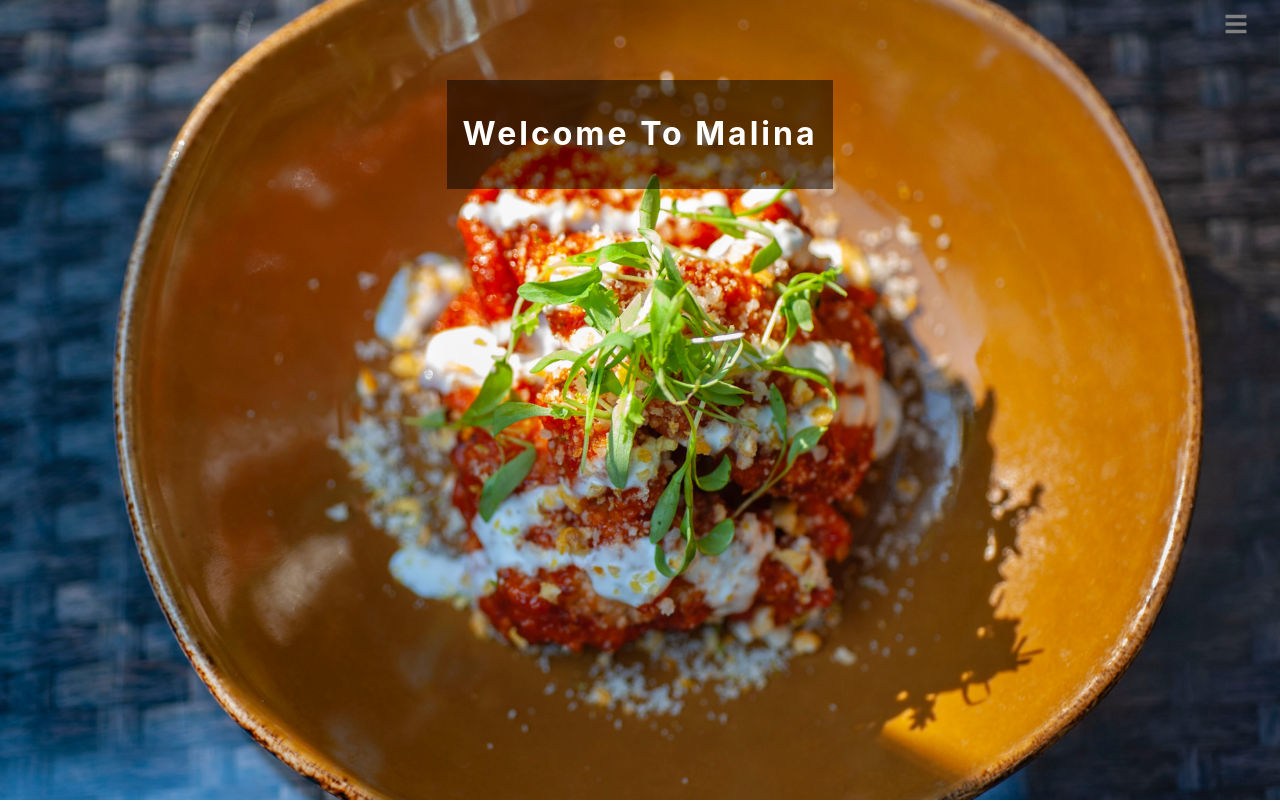
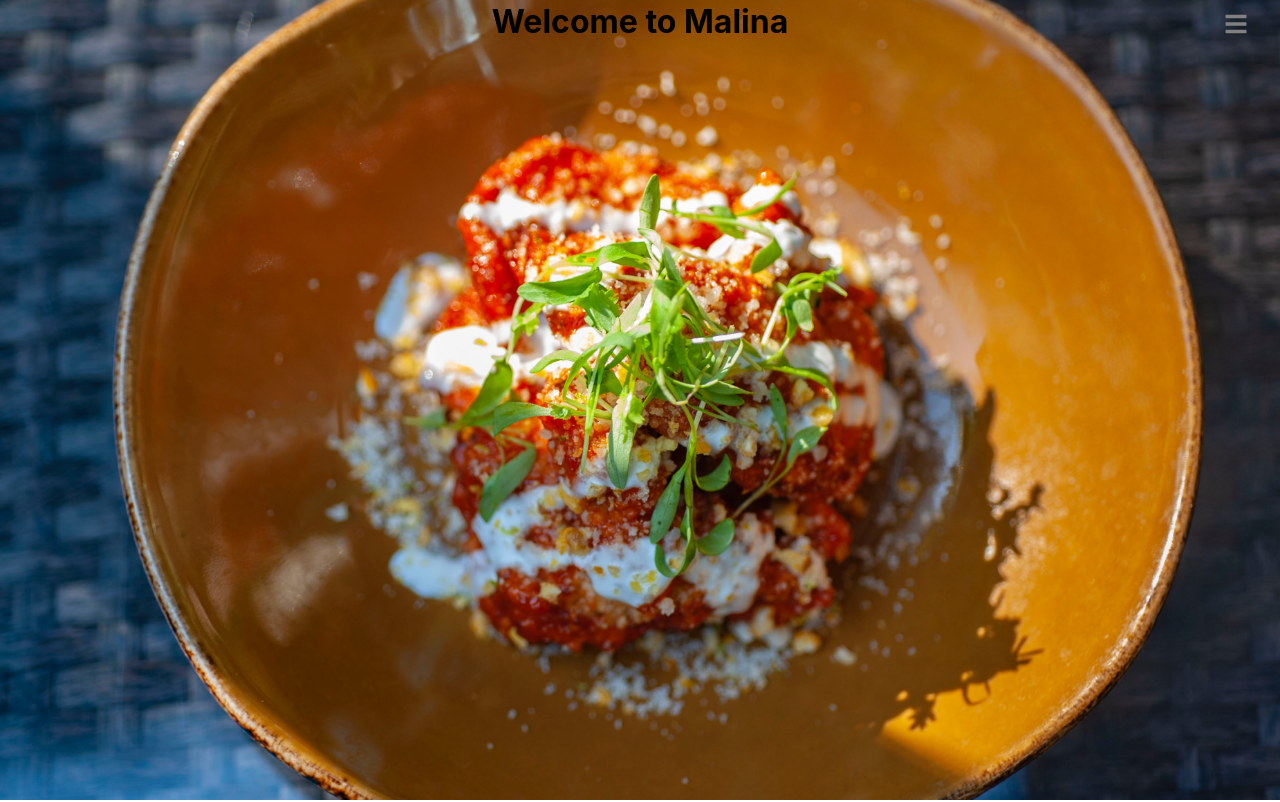
Before and after one commit to JuliaLahdo/malina-restaurant, a React (Create React App) app: page / in a window 1280 px wide. Shown: the top 802 px of the page. Built offline with nearby package versions, Linux system fonts and the light colour scheme; the HTML template or start-up script is replaced by a standard one.

Commit message:
Change name of header image text class

```diff
--- a/src/Components/Header/Header.css
+++ b/src/Components/Header/Header.css
@@ -14,7 +14,7 @@
     letter-spacing: 3px;
   }
 
-  .text h1{
+  .headerImageText h1{
     font-size: 2.5rem;
     font-family: 'Rajdhani', sans-serif;
   }
--- a/src/Components/Header/Header.tsx
+++ b/src/Components/Header/Header.tsx
@@ -12,7 +12,7 @@ export default class Header extends Component <IHeaderProps,{}>{
         return (
                <div className="headerContainer">
                         <div className={this.props.images}>
-                            <h1 className="text">
+                            <h1 className="headerImageText">
                                 {this.props.title}
                             </h1>
                         </div>
```
